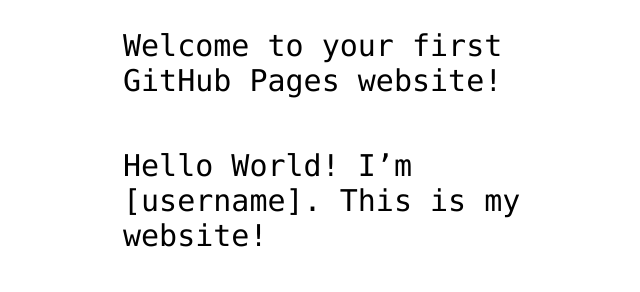
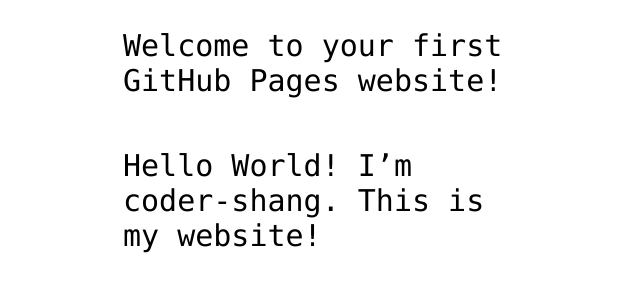
Before and after one commit to coder-shang/coder-shang.github.io, a plain HTML site: page index.html in a window 1280 px wide. Shown: the part 360-652 px from the top of the page, without its empty margins (317-957 px from the left). Drawn offline with Linux system fonts and the light colour scheme.

Commit message:
update index.xml with my name coder-shang

```diff
--- a/index.html
+++ b/index.html
@@ -13,7 +13,7 @@
 
 <!-- Change this code here by copy and pasting your template on line 15 -->
 <p>Welcome to your first GitHub Pages website!</p>
-<p>Hello World! I’m [username]. This is my website!</p>
+<p>Hello World! I’m coder-shang. This is my website!</p>
 
 </body>
 </html>
```
